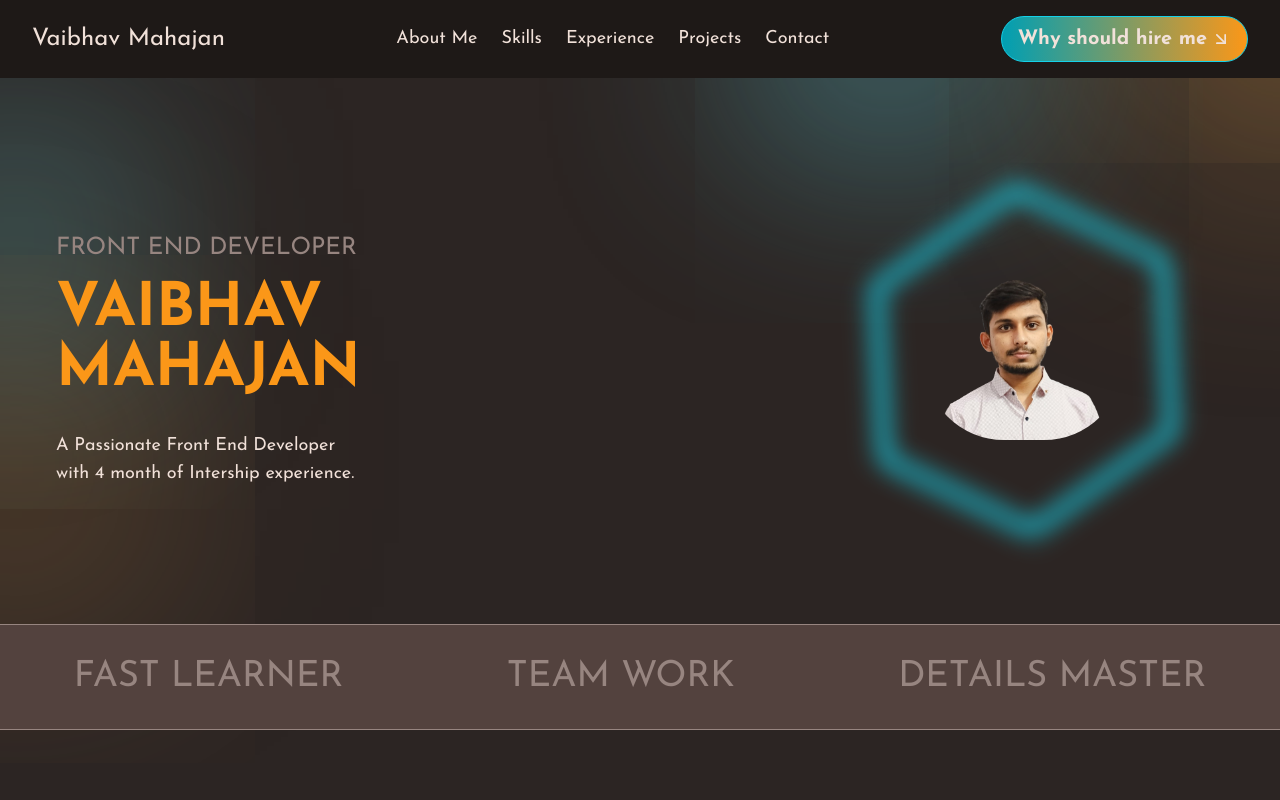
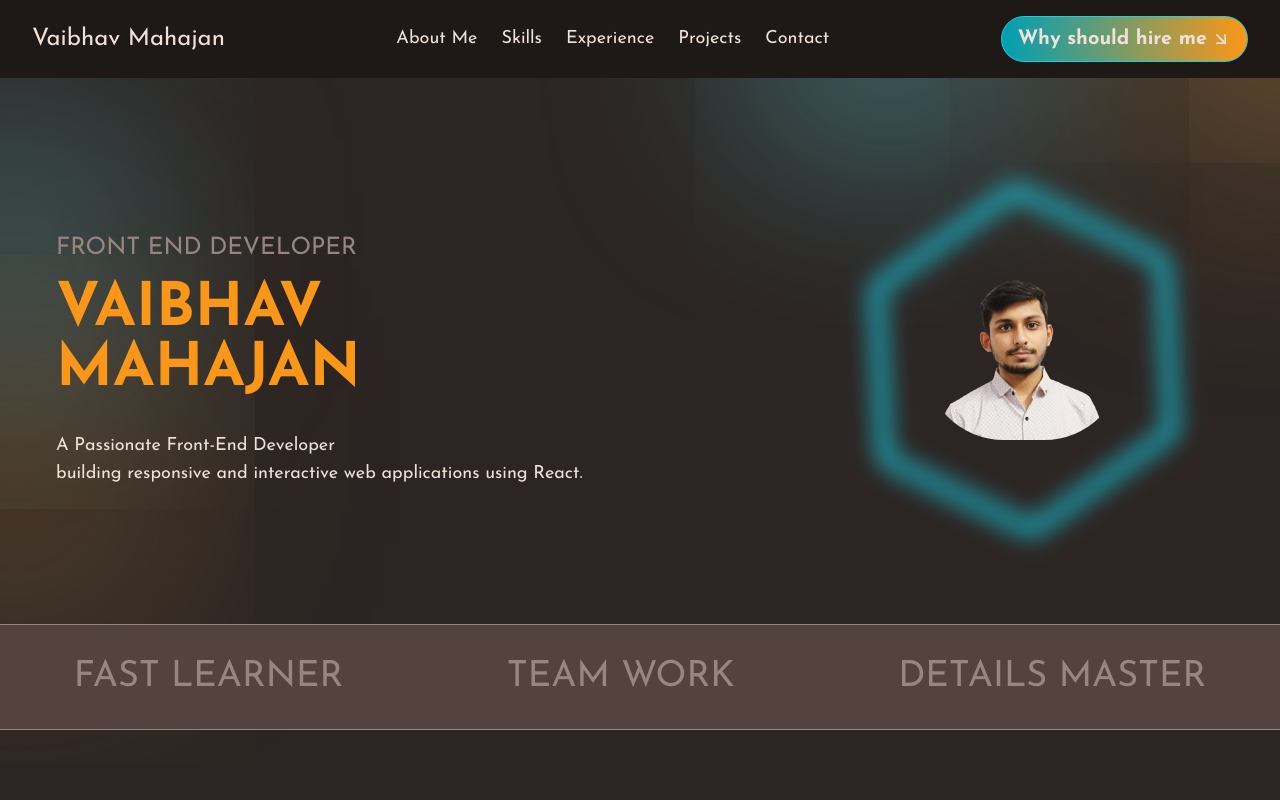
Before and after one commit to VaibhavMahajan1509/vaibhavPortfolio, a React (Vite) app: page / in a window 1280 px wide. Shown: the top 800 px of the page. Built offline with nearby package versions, Linux system fonts and the light colour scheme.

Commit message:
fixed some text

```diff
--- a/src/components/heroSection/HeroText.jsx
+++ b/src/components/heroSection/HeroText.jsx
@@ -9,10 +9,11 @@ const HeroText = () => {
         initial="hidden"
         whileInView="show"
         viewport={{ once: false, amount: 0 }}
-        className="lg:text-2xl sm:text-xl  uppercase text-lightGrey "
+        className="lg:text-2xl sm:text-xl uppercase text-lightGrey"
       >
-       Front End Developer
+        Front End Developer
       </motion.h2>
+
       <motion.h1
         variants={fadeIn("right", 0.4)}
         initial="hidden"
@@ -21,8 +22,9 @@ const HeroText = () => {
         className="md:text-[2.8rem] lg:text-6xl sm:text-4xl text-orange font-bold uppercase"
       >
         Vaibhav <br className="sm:hidden md:block" />
-       Mahajan
+        Mahajan
       </motion.h1>
+
       <motion.p
         variants={fadeIn("up", 0.6)}
         initial="hidden"
@@ -30,8 +32,8 @@ const HeroText = () => {
         viewport={{ once: false, amount: 0 }}
         className="text-lg mt-4"
       >
-        A Passionate Front End Developer <br /> with 4 month of Intership
-        experience.
+        A Passionate Front-End Developer <br />
+        building responsive and interactive web applications using React.
       </motion.p>
     </div>
   );
```
